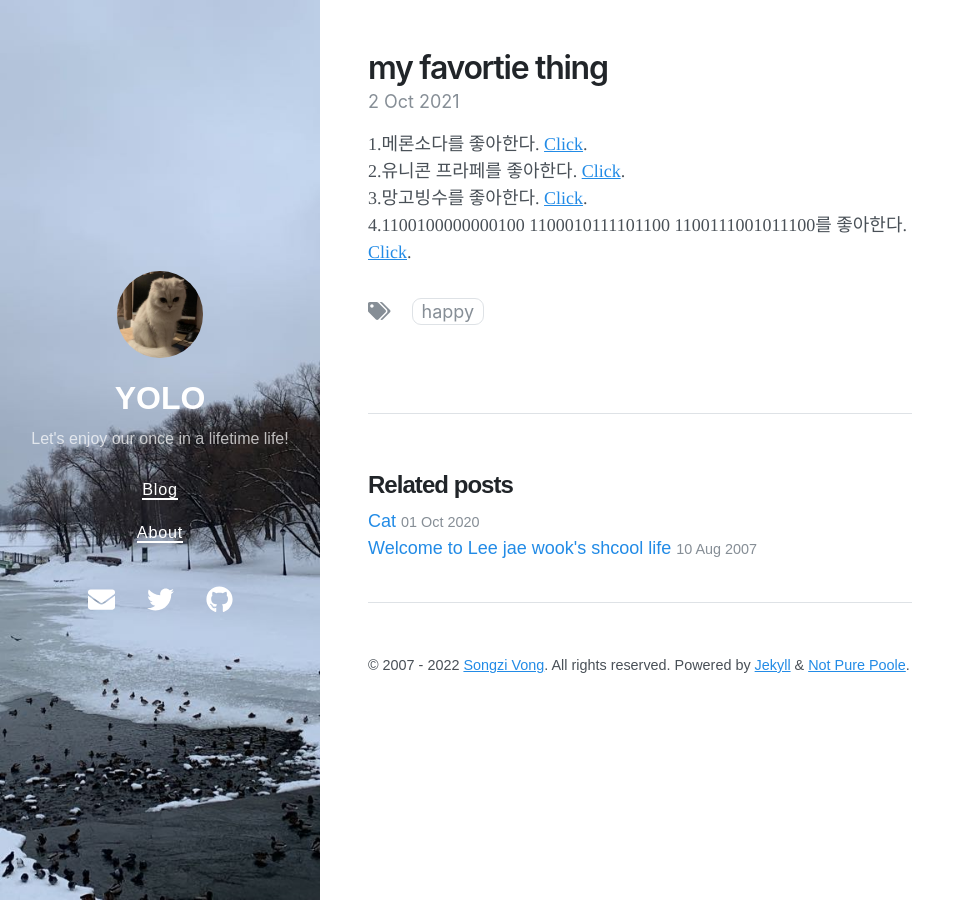
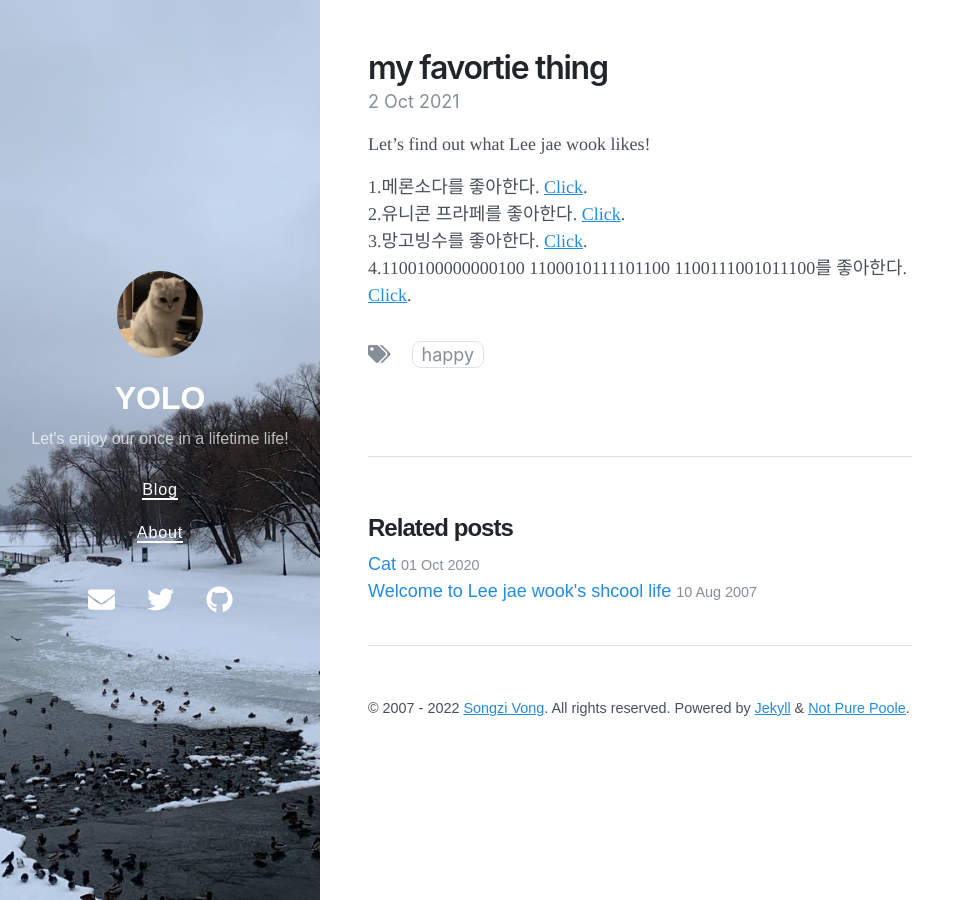
Before and after one commit to limegum07/limegum07.github.io, a Jekyll site: the page built from _posts/2020-10-02-testing-mathjax.md, in a window 1280 px wide. Shown: the whole page, without its empty margins (0-975 px from the left). Built offline with Jekyll 4.4.1, drawn with Linux system fonts in a browser that asks for light colours; nearby versions of some CDN libraries.

Commit message:
Update 2020-10-02-testing-mathjax.md

```diff
--- a/_posts/2020-10-02-testing-mathjax.md
+++ b/_posts/2020-10-02-testing-mathjax.md
@@ -5,6 +5,8 @@ tags: Happy
 math: true
 date: 2021-10-02 15:32 +0800
 ---
+Let's find out what Lee jae wook likes!
+
 1.메론소다를 좋아한다. [Click](https://www.10000recipe.com/recipe/view.html?seq=6914235).<BR>
 2.유니콘 프라페를 좋아한다. [Click](https://destiny1995.tistory.com/m/49).<BR>
 3.망고빙수를 좋아한다. [Click](https://smartdata.tistory.com/m/124).<BR>
```
